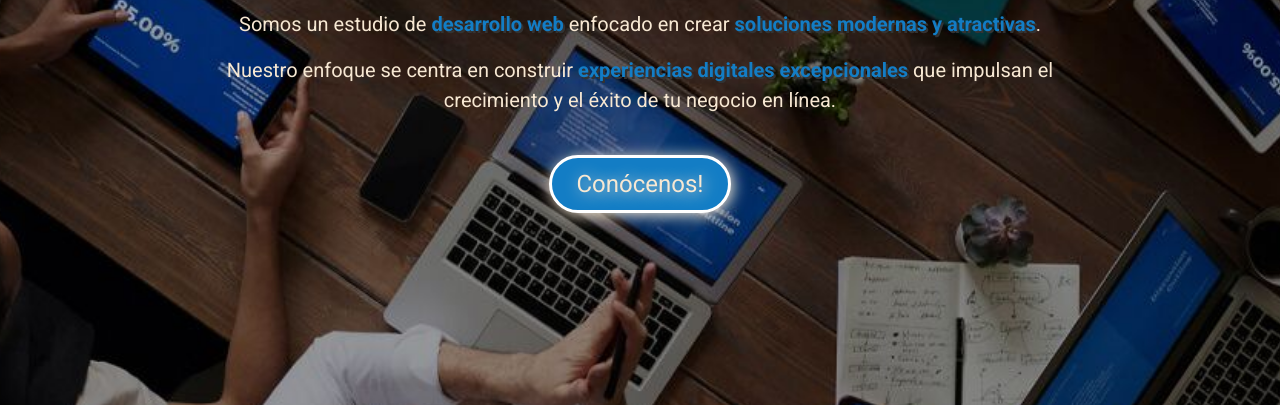
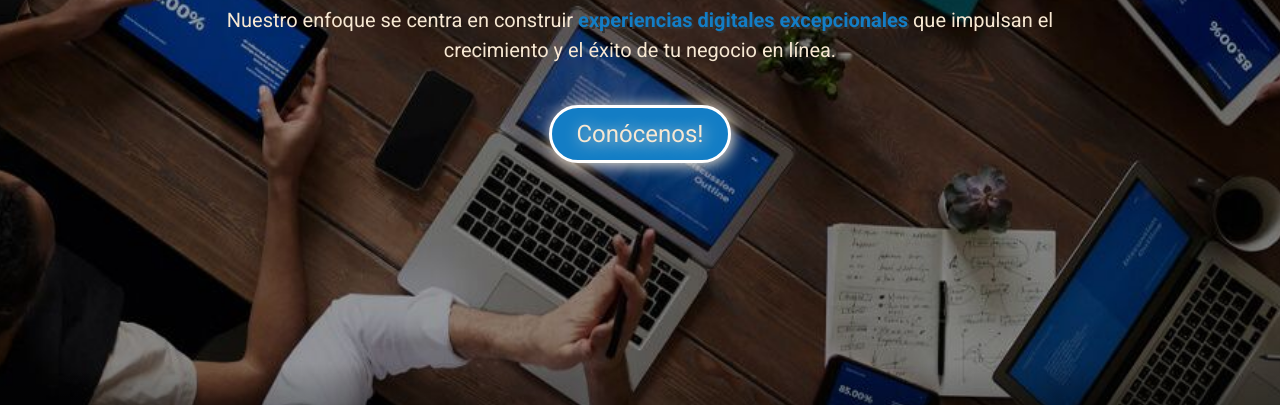
Before and after one commit to MefCode/mefcode, a plain HTML site: page index.html in a window 1280 px wide. Shown: the part 359-764 px from the top of the page. Drawn offline with nearby package versions, Linux system fonts and the light colour scheme.

Commit message:
se modifica a 150px margin top de index en css

```diff
--- a/css/styles.css
+++ b/css/styles.css
@@ -85,7 +85,7 @@ footer {
 
 /* Estilos de index */
 
-.index {margin-top: 200px; margin-bottom: 200px;}
+.index {margin-top: 150px; margin-bottom: 200px;}
 .background-index {background-image: url('../img/backgrounds/mesa-de-trabajo.jpg');
   background-size: cover;
   background-position: center;
```
